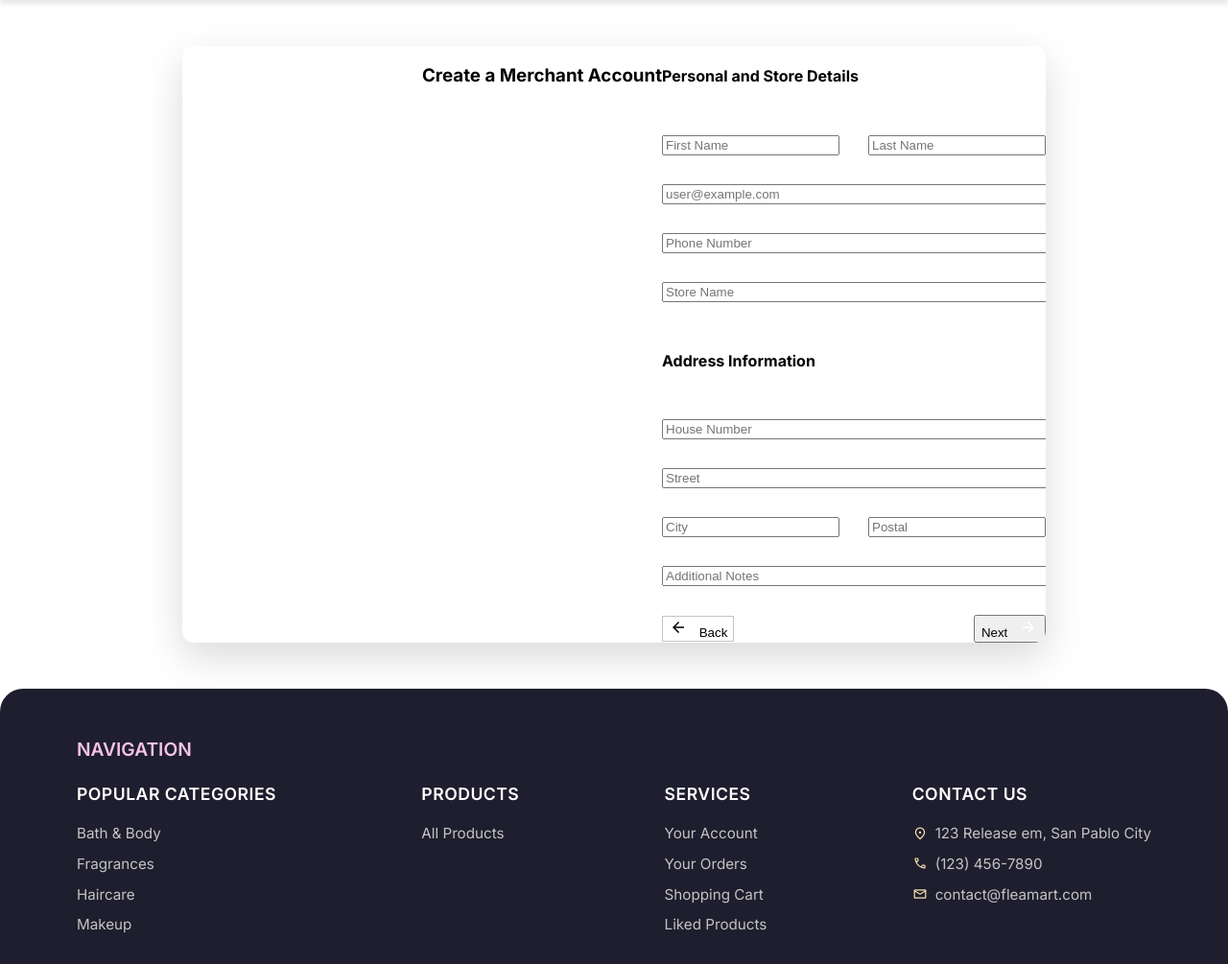
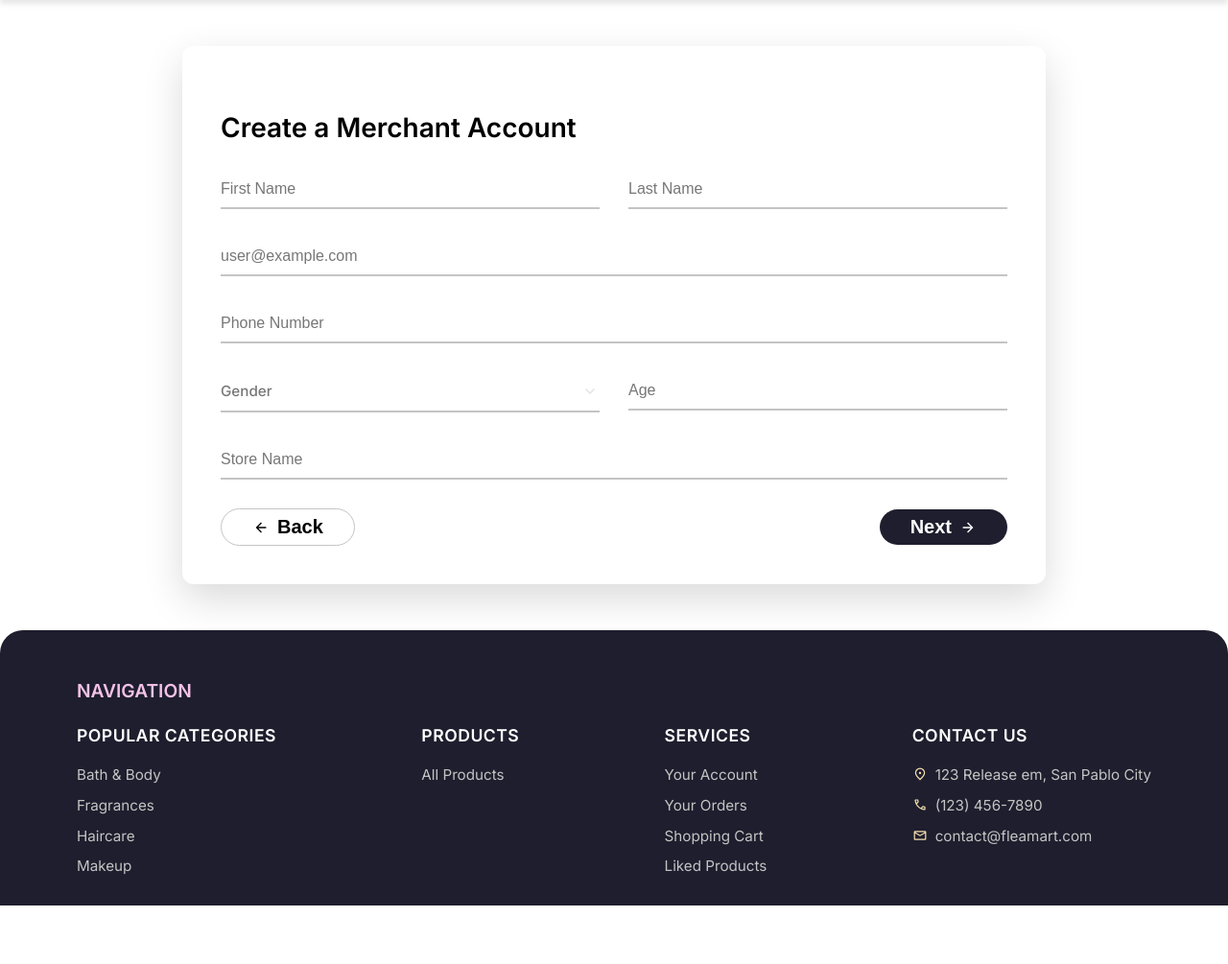
Before and after one commit to yakiitory/e-commerce-system, a Flask app: page /register-merchant-page in a window 1280 px wide. Shown: the part 129-1134 px from the top of the page at 96% size. After the commit the page ends 1073 px from the top, so only its background shows below. Run offline with Flask 3, Linux system fonts and the light colour scheme; data that the repository does not hold is empty; parts of the project's set-up code (start-up, migrations or seed data) failed here and were passed over; some libraries are stand-ins or nearby versions.

Commit message:
Fix input form for merchant registration

```diff
--- a/templates/register-merchant.html
+++ b/templates/register-merchant.html
@@ -9,28 +9,34 @@
 <main class="content-wrapper">
 {% block body %}
 <div class="form-container">
-    <div class="form-section"></div>
+    <div class="form-section">
         <h3>Create a Merchant Account</h3>
 
         <form action="{{ url_for('register_merchant_page') }}" method="post" id="registrationForm">
-            <h4>Personal and Store Details</h4>
             <div class="input-row">
                 <input type="text" name="first_name" placeholder="First Name" class="light-input" required>
                 <input type="text" name="last_name" placeholder="Last Name" class="light-input" required>
             </div>
             <input type="email" name="email" placeholder="user@example.com" class="light-input full-width" required>
             <input type="tel" name="phone_number" placeholder="Phone Number" class="light-input full-width" required>
-            <input type="text" name="store_name" placeholder="Store Name" class="light-input full-width" required>
-
-            <h4>Address Information</h4>
-            <input type="text" name="house_number" placeholder="House Number" class="light-input full-width" required>
-            <input type="text" name="street" placeholder="Street" class="light-input full-width" required>
 
             <div class="input-row">
-                <input type="text" name="city" placeholder="City" class="light-input" required>
-                <input type="text" name="postal" placeholder="Postal" class="light-input" required>
+                <div class="select-container light-style" id="genderSelect">
+                    <div class="select-trigger">
+                        <span class="trigger-text">Gender</span>
+                        {% include "svg/arrow-right.svg" %}
+                    </div>
+                    <ul class="select-options">
+                        <li data-value="Male">Male</li>
+                        <li data-value="Female">Female</li>
+                        <li data-value="Other">Other</li>
+                    </ul>
+                    <input type="hidden" name="gender" id="genderHiddenInput" required>
+                </div>
+                <input type="number" name="age" placeholder="Age" class="light-input" required>
             </div>
-            <input type="text" name="additional_notes" placeholder="Additional Notes" class="light-input full-width">
+
+            <input type="text" name="store_name" placeholder="Store Name" class="light-input full-width" required>
 
             <div class="btn-container">
                 <a href="{{ url_for('register_page') }}">
@@ -39,7 +45,7 @@
                         Back
                     </button>
                 </a>
-                <button type="submit" id="nextButton">
+                <button type="submit" id="nextButton" form="registrationForm">
                     Next
                     {% include "svg/arrow.svg" %}
                 </button>
```
